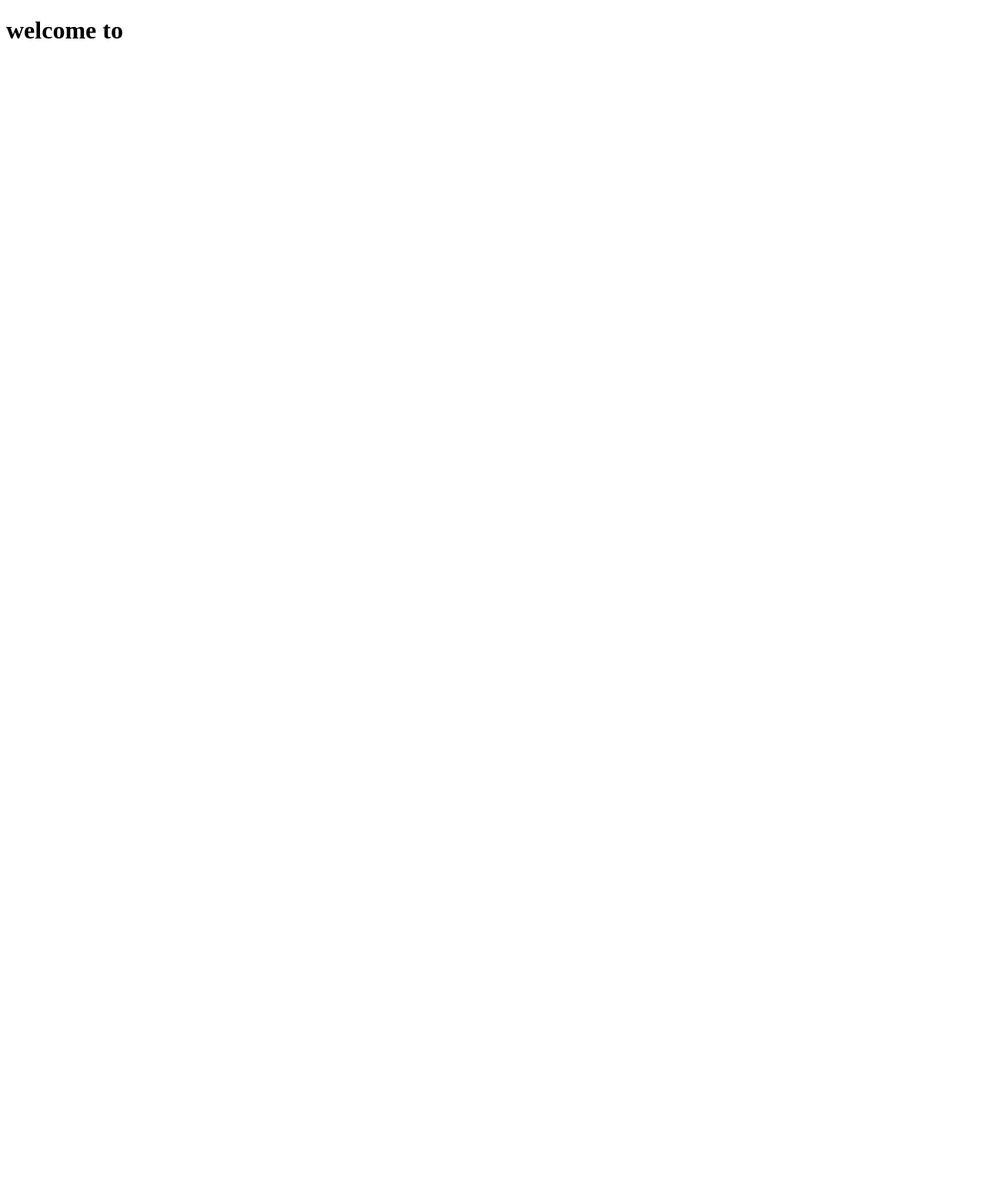
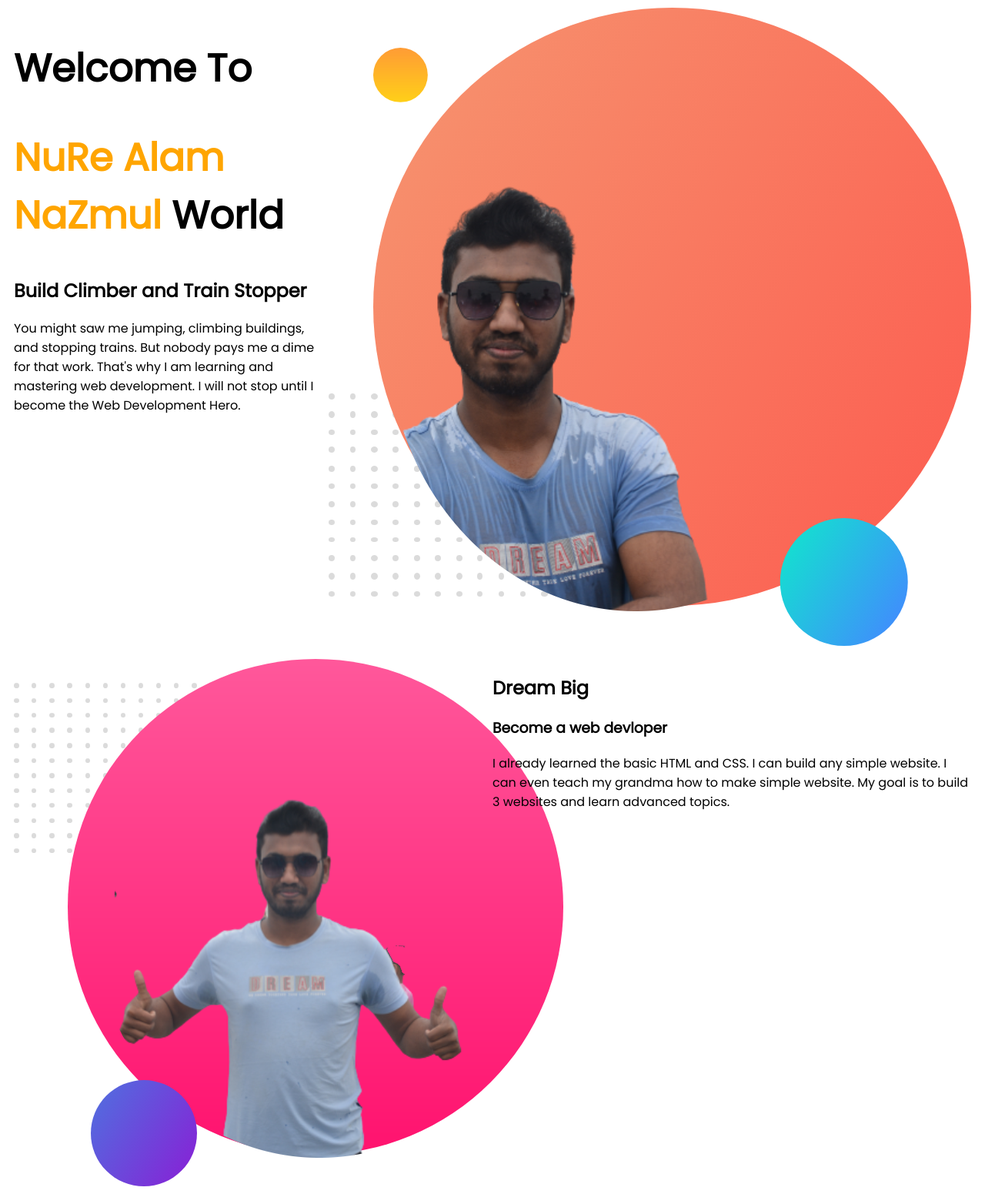
Before and after one commit to NAJMULALAMMIAN/devloper.portfolio, a plain HTML site: page index.html in a window 1280 px wide. Shown: the whole page at 77% size. Before the commit the page ends 800 px from the top, so only its background shows below. Drawn offline with Linux system fonts and the light colour scheme.

Commit message:
devloper portfolio

```diff
--- a/index.html
+++ b/index.html
@@ -4,9 +4,29 @@
     <meta charset="UTF-8">
     <meta http-equiv="X-UA-Compatible" content="IE=edge">
     <meta name="viewport" content="width=device-width, initial-scale=1.0">
-    <title>nazmul portfolio</title><link rel="stylesheet" href="style.css">
+    <title>nazmul portfolio</title><link rel="preconnect" href="https://fonts.googleapis.com">
+    <link rel="preconnect" href="https://fonts.gstatic.com" crossorigin>
+    <link href="https://fonts.googleapis.com/css2?family=Poppins:ital@0;1&display=swap" rel="stylesheet">
+    <link rel="stylesheet" href="style.css">
 </head>
 <body>
-    <h1>welcome to</h1>
+   <section> <div class="helf-width">
+    <h1>Welcome To</h1>
+    <h1 ><span class=" orange-color"> NuRe Alam NaZmul </span> World</h1>
+
+        <h2>Build Climber and Train Stopper</h2>
+        <p>You might saw me jumping, climbing buildings, and stopping trains. But nobody pays me a dime for that work. That's why I am learning and mastering web development. I will not stop until I become the Web Development Hero.
+         </p></div>
+        <div class="helf-width" > <img src="images/nazmul alom mian.png" alt=""></div></section>
+        <section>
+           <div class="half-width">
+                <img src="images/my-bg2.png"alt="">
+            </div>
+            <div class="half-width">
+                <h2>Dream Big</h2>
+                <h3>Become a web devloper</h3>
+                <p>I already learned the basic HTML and CSS. I can build any simple website. I can even teach my grandma how to make simple website. My goal is to build 3 websites and learn advanced topics.</p>
+            </div>
+        </section>
 </body>
 </html>
--- a/style.css
+++ b/style.css
@@ -0,0 +1,18 @@
+body{
+    font-family: 'Poppins', sans-serif;
+}
+h1{
+    font-size: 50px;
+}
+.orange-color{
+    color:orange;
+}
+.half-width{
+    width:50%
+}
+
+
+section{
+    display:flex;
+    margin: 10px 10px;
+}
```
Also changed, not shown: images/dream-bg.png (added), images/exp-bg.png (added), images/jhankar.png (added), images/jhankar2.png (added), images/my-bg.png (added), images/my-bg2.png (added), images/nazmul alom mian.png (added), images/nazmul.jpg (added), images/nazmul1.jpg (added), images/nazmul2.png (added), images/nazmul5.png (added), images/top-banner.png (added).
